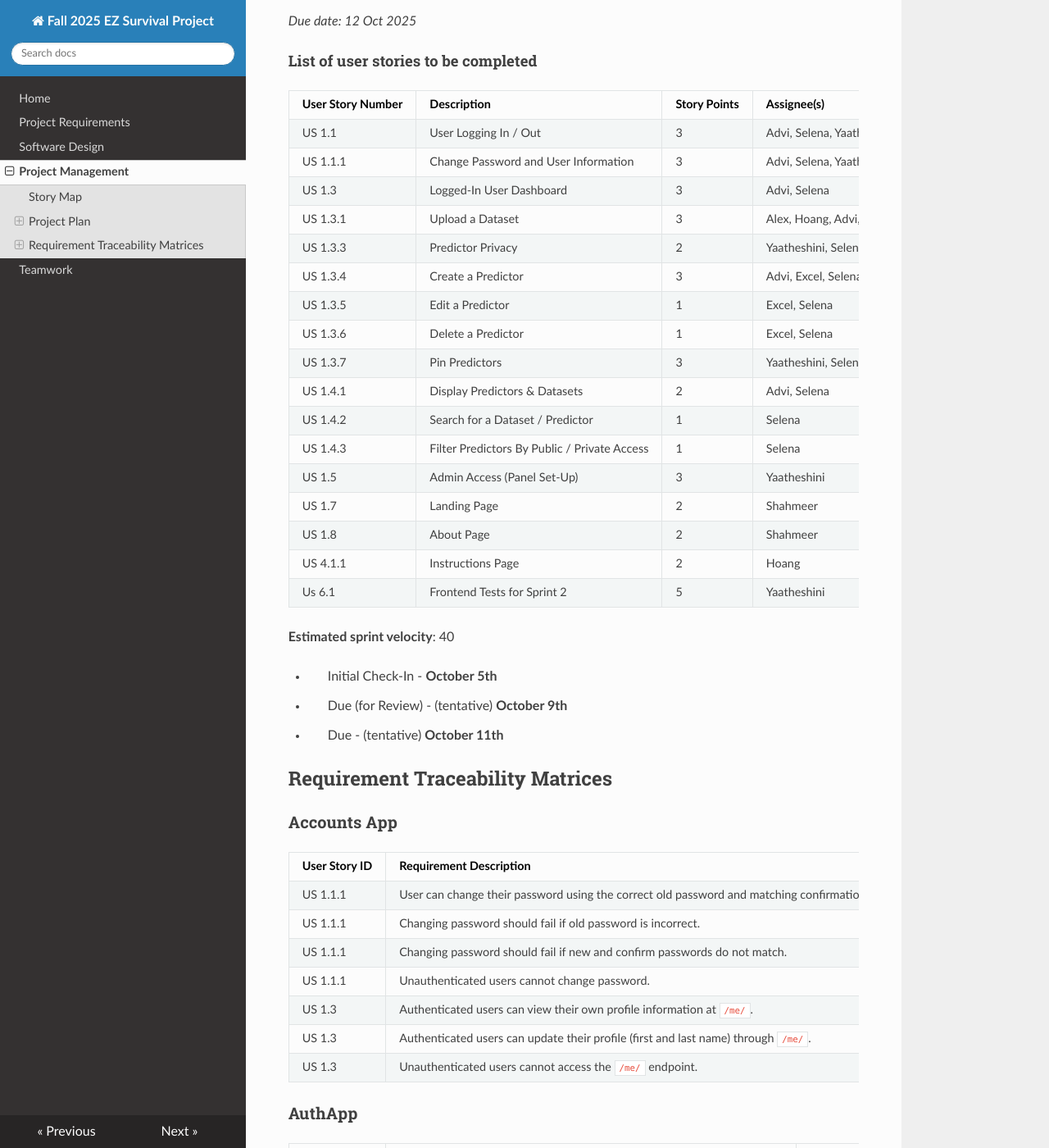
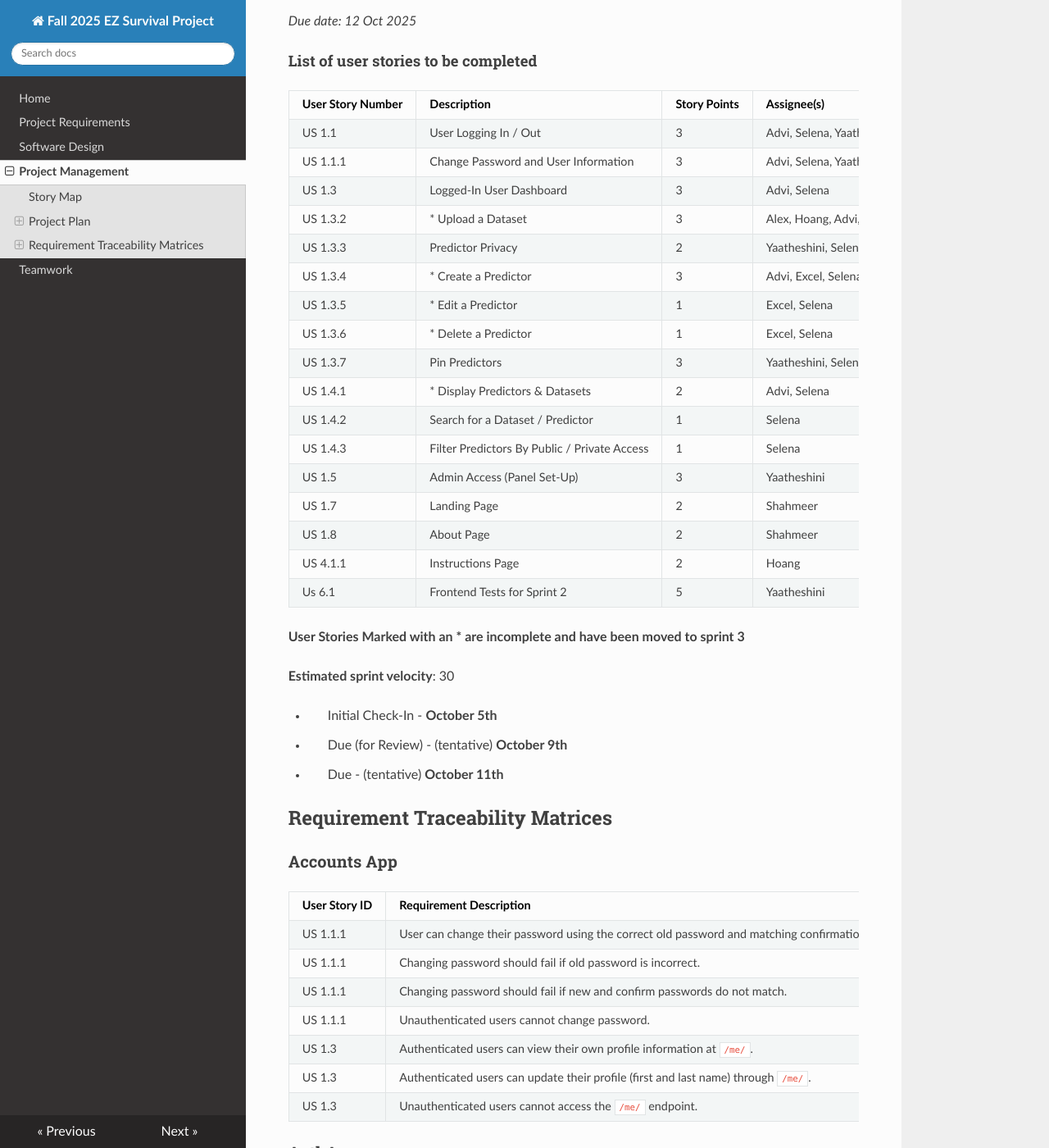
Before and after one commit to Xenocynic/IndividualSurvivalDistributions, an MkDocs documentation site: the page built from docs/management.md, in a window 1280 px wide and 1400 px high, scrolled down 2046 px. Shown: the whole window at 82% size. Built offline with MkDocs 1.6.1, drawn with Linux system fonts in a browser that asks for light colours; nearby versions of some CDN libraries.

Commit message:
update unfinished user stories

```diff
--- a/docs/management.md
+++ b/docs/management.md
@@ -84,13 +84,13 @@ Meeting Minutes are [here](https://docs.google.com/document/d/1bArJtUYmxfYM_rN1S
 | US 1.1 | User Logging In / Out | 3 | Advi, Selena, Yaatheshini |
 | US 1.1.1 | Change Password and User Information | 3 | Advi, Selena, Yaatheshini |
 | US 1.3 | Logged-In User Dashboard | 3 | Advi, Selena |
-| US 1.3.1 | Upload a Dataset | 3 | Alex, Hoang, Advi, Selena |
+| US 1.3.2 | * Upload a Dataset | 3 | Alex, Hoang, Advi, Selena |
 | US 1.3.3 | Predictor Privacy | 2 | Yaatheshini, Selena |
-| US 1.3.4 | Create a Predictor | 3 | Advi, Excel, Selena |
-| US 1.3.5 | Edit a Predictor | 1 | Excel, Selena |
-| US 1.3.6 | Delete a Predictor | 1 | Excel, Selena |
+| US 1.3.4 | * Create a Predictor | 3 | Advi, Excel, Selena |
+| US 1.3.5 | * Edit a Predictor | 1 | Excel, Selena |
+| US 1.3.6 | * Delete a Predictor | 1 | Excel, Selena |
 | US 1.3.7 | Pin Predictors | 3 | Yaatheshini, Selena |
-| US 1.4.1 | Display Predictors & Datasets | 2 | Advi, Selena |
+| US 1.4.1 | * Display Predictors & Datasets | 2 | Advi, Selena |
 | US 1.4.2 | Search for a Dataset / Predictor | 1 | Selena |
 | US 1.4.3 | Filter Predictors By Public / Private Access | 1 | Selena |
 | US 1.5 | Admin Access (Panel Set-Up) | 3 | Yaatheshini |
@@ -99,7 +99,9 @@ Meeting Minutes are [here](https://docs.google.com/document/d/1bArJtUYmxfYM_rN1S
 | US 4.1.1 | Instructions Page | 2 | Hoang |
 | Us 6.1 | Frontend Tests for Sprint 2 | 5 | Yaatheshini
 
-**Estimated sprint velocity**: 40
+**User Stories Marked with an * are incomplete and have been moved to sprint 3**
+
+**Estimated sprint velocity**: 30
 
 * > Initial Check-In - **October 5th**
 
```
Also changed, not shown: other parts of docs/management.md (+1 -1 lines).
